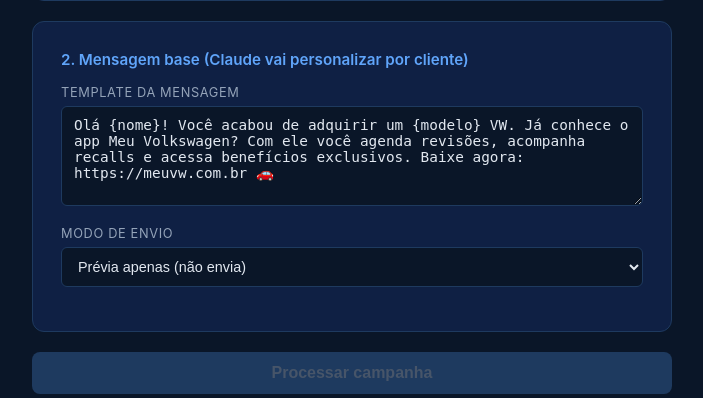
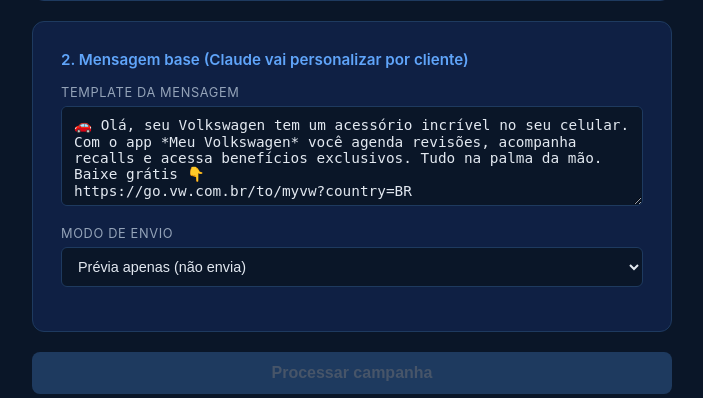
Before and after one commit to carlosarienti-debug/ossmonitoring, a FastAPI app: page / in a window 1280 px wide. Shown: the part 383-781 px from the top of the page, without its empty margins (288-991 px from the left). Run offline with FastAPI, Linux system fonts and the light colour scheme.

Commit message:
fix: atualizar template padrao para mensagem Meu VW aprovada

```diff
--- a/templates/upload.html
+++ b/templates/upload.html
@@ -129,7 +129,8 @@
     <h2>2. Mensagem base (Claude vai personalizar por cliente)</h2>
     <div class="field">
       <label>Template da mensagem</label>
-      <textarea id="template">Olá {nome}! Você acabou de adquirir um {modelo} VW. Já conhece o app Meu Volkswagen? Com ele você agenda revisões, acompanha recalls e acessa benefícios exclusivos. Baixe agora: https://meuvw.com.br 🚗</textarea>
+      <textarea id="template">🚗 Olá, seu Volkswagen tem um acessório incrível no seu celular. Com o app *Meu Volkswagen* você agenda revisões, acompanha recalls e acessa benefícios exclusivos. Tudo na palma da mão. Baixe grátis 👇
+https://go.vw.com.br/to/myvw?country=BR</textarea>
     </div>
     <div class="field">
       <label>Modo de envio</label>
```
